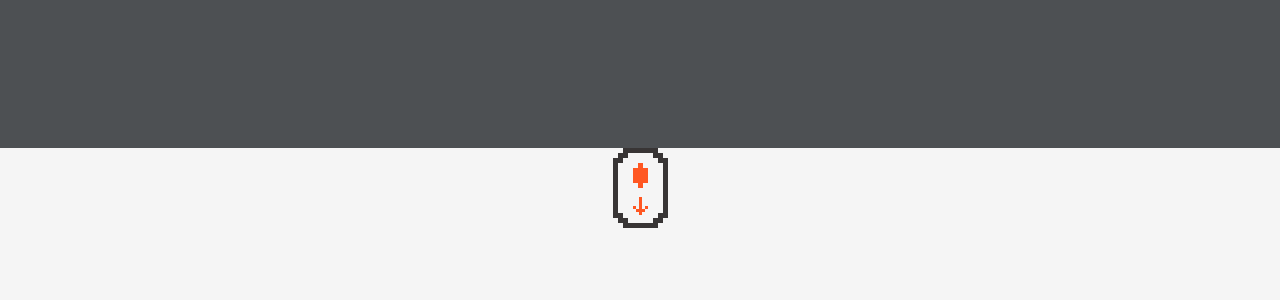
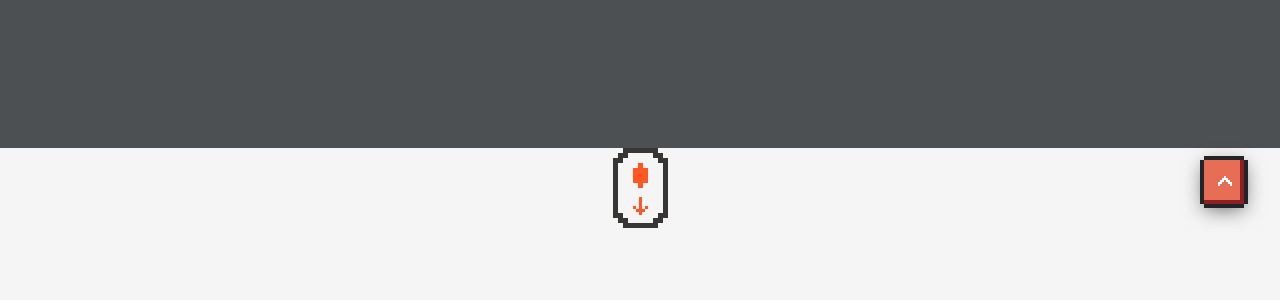
Before and after one commit to danyouknowme/danyouknowme.github.io, a React (Create React App) app: page / in a window 1280 px wide. Shown: the part 652-952 px from the top of the page. Built offline with nearby package versions, Linux system fonts and the light colour scheme; some icons are missing.

Commit message:
create button scroll to top

```diff
--- a/src/App.jsx
+++ b/src/App.jsx
@@ -1,5 +1,5 @@
 import { useEffect, useState } from "react";
-import { DropdownMenu, Loading, Navbar, ScrollDown, Home, Experience, Project } from "./components";
+import { DropdownMenu, Loading, Navbar, ScrollDown, Home, Experience, Project, ScrollUp } from "./components";
 import AOS from "aos";
 
 const App = () => {
@@ -7,10 +7,12 @@ const App = () => {
   const [renderContent, setRenderContent] = useState(false);
   const [isOpenMenu, setIsOpenMenu] = useState(false);
   const [isScrolled, setIsScrolled] = useState(false);
+  const [isScrollUpActive, setIsScrollUpActive] = useState(false);
   let scrollRef = 0;
 
   window.onscroll = () => {
     setIsScrolled(window.pageYOffset === 0 ? false : true);
+    setIsScrollUpActive(window.pageYOffset > 250 ? true : false);
     scrollRef <= 10 ? scrollRef++ : AOS.refresh();
     return () => window.onscroll === null;
   };
@@ -33,6 +35,7 @@ const App = () => {
             <Navbar renderContent={renderContent} isOpenMenu={isOpenMenu} setIsOpenMenu={setIsOpenMenu} />
             <DropdownMenu isOpenMenu={isOpenMenu} setIsOpenMenu={setIsOpenMenu} />
             <ScrollDown renderContent={renderContent} isScrolled={isScrolled} />
+            <ScrollUp isActive={isScrollUpActive} />
             <div className="content-top__container">
               <Home />
               <Experience />
--- /dev/null
+++ b/src/components/Scroll/Scrollup.jsx
@@ -0,0 +1,16 @@
+import React from "react";
+import "./scroll-up.scss";
+
+const ScrollUp = ({ isActive }) => {
+  const scrollToTop = () => {
+    window.scrollTo(0, 0);
+  };
+
+  return (
+    <button className={`nes-btn is-error scroll-up-btn ${isActive ? "active" : ""}`} onClick={scrollToTop}>
+      <span>{"<"}</span>
+    </button>
+  );
+};
+
+export default ScrollUp;
--- /dev/null
+++ b/src/components/Scroll/scroll-up.scss
@@ -0,0 +1,23 @@
+.scroll-up-btn {
+  display: none !important;
+  position: fixed !important;
+  bottom: -60px;
+  right: 2rem;
+  box-shadow: 0 5px 20px rgb(0 0 0 / 60%);
+  transition: all 0.3s ease;
+
+  span {
+    display: block;
+    transform: rotateZ(90deg);
+  }
+
+  &.active {
+    bottom: 25px;
+  }
+}
+
+@media screen and (min-width: 600px) {
+  .scroll-up-btn {
+    display: inline-block !important;
+  }
+}
--- a/src/components/index.js
+++ b/src/components/index.js
@@ -1,6 +1,7 @@
 export { default as Loading } from "./Loading";
 export { default as Navbar } from "./Navbar";
 export { default as ScrollDown } from "./Scroll/Scrolldown";
+export { default as ScrollUp } from "./Scroll/Scrollup";
 export { default as DropdownMenu } from "./DropdownMenu";
 export { default as Home } from "./Home";
 export { default as Experience } from "./Experience";
```
